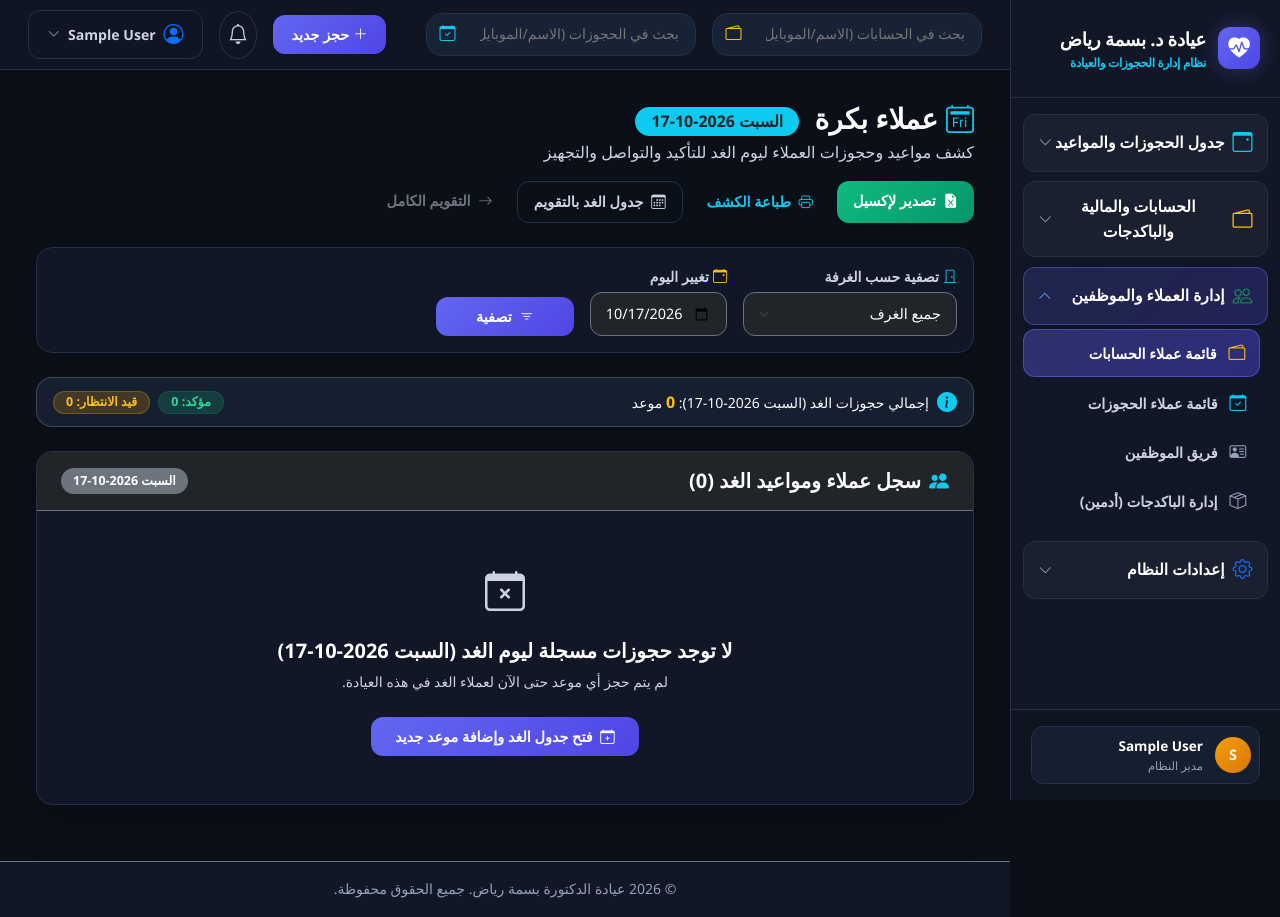
After one commit to ahmed25102004/verde-clinic-app, a Flask app: page /customers_tomorrow in a window 1280 px wide. The commit adds this page. Run offline with Flask 3, Linux system fonts and the light colour scheme; the visitor is signed in with stand-in values (Sample User, id 1); data comes from the database, SQL or seed files in the repository; data that the repository does not hold is empty.

Commit message:
Restore 'عملاء بكرة' tab and page with room filter, WhatsApp/SMS templates, and Excel export

```diff
--- a/app.py
+++ b/app.py
@@ -234,6 +234,13 @@ if 'backup.backup_upload' in app.view_functions:
     app.add_url_rule('/backups/upload', 'backup_upload', view_func=app.view_functions['backup.backup_upload'], methods=['POST'])
 if 'whatsapp.read_all_notifications' in app.view_functions:
     app.add_url_rule('/notifications/read_all', 'read_all_notifications', view_func=app.view_functions['whatsapp.read_all_notifications'])
+if 'reservations.customers_tomorrow' in app.view_functions:
+    app.add_url_rule('/customers_tomorrow', 'customers_tomorrow', view_func=app.view_functions['reservations.customers_tomorrow'])
+    app.add_url_rule('/customers/tomorrow', 'customers_tomorrow_alias', view_func=app.view_functions['reservations.customers_tomorrow'])
+if 'reservations.booking_whatsapp' in app.view_functions:
+    app.add_url_rule('/booking/whatsapp/<int:id>', 'booking_whatsapp', view_func=app.view_functions['reservations.booking_whatsapp'])
+if 'reservations.booking_sms' in app.view_functions:
+    app.add_url_rule('/booking/sms/<int:id>', 'booking_sms', view_func=app.view_functions['reservations.booking_sms'])
 
 
 @app.route("/")
--- a/controllers/reservations_controller.py
+++ b/controllers/reservations_controller.py
@@ -454,7 +454,7 @@ def update_status(b_id):
     day_str = row["day"] if row else date.today().isoformat()
     conn.close()
     flash("تم تحديث حالة الحجز بنجاح", "success")
-    next_url = request.form.get("next") or (request.referrer if request.referrer and 'search' in request.referrer else None)
+    next_url = request.form.get("next") or (request.referrer if request.referrer and ('search' in request.referrer or 'tomorrow' in request.referrer or 'customers' in request.referrer) else None)
     if next_url:
         return redirect(next_url)
     return redirect(url_for("reservations.day_view", day_str=day_str))
@@ -472,7 +472,7 @@ def delete_booking(b_id):
     conn.commit()
     conn.close()
     flash("تم حذف الحجز بنجاح", "success")
-    next_url = request.form.get("next") or (request.referrer if request.referrer and 'search' in request.referrer else None)
+    next_url = request.form.get("next") or (request.referrer if request.referrer and ('search' in request.referrer or 'tomorrow' in request.referrer or 'customers' in request.referrer) else None)
     if next_url:
         return redirect(next_url)
     return redirect(url_for("reservations.day_view", day_str=day_str))
@@ -984,7 +984,139 @@ def reservations_customers():
                    ORDER BY latest_id DESC
                    LIMIT 10"""
         cur.execute(query)
-
     rows = cur.fetchall()
     conn.close()
     return render_template("reservations_customers.html", rows=rows, q=q, total_count=total_count)
+
+# -------------------------------------------------------------
+# عملاء بكرة (Tomorrow's Bookings) & Message Helpers
+# -------------------------------------------------------------
+@reservations_bp.route("/customers_tomorrow")
+@reservations_bp.route("/customers/tomorrow")
+@reservations_bp.route("/reservations/customers/tomorrow")
+@reservations_bp.route("/reservations/tomorrow")
+@login_required
+def customers_tomorrow():
+    tomorrow = request.args.get("day") or (date.today() + timedelta(days=1)).isoformat()
+    try:
+        dt = datetime.strptime(tomorrow, "%Y-%m-%d").date()
+    except Exception:
+        dt = date.today() + timedelta(days=1)
+        tomorrow = dt.isoformat()
+
+    arabic_days = ["الاثنين", "الثلاثاء", "الأربعاء", "الخميس", "الجمعة", "السبت", "الأحد"]
+    day_name = arabic_days[dt.weekday()]
+
+    room_id = request.args.get("room_id", type=int)
+
+    conn = get_conn()
+    cur = conn.cursor()
+
+    cur.execute("SELECT id, name FROM rooms ORDER BY name")
+    rooms = cur.fetchall()
+
+    query = """SELECT b.id,
+                      b.customer_name,
+                      COALESCE(b.phone,'') AS phone,
+                      COALESCE(b.area,'') AS area,
+                      b.start_time,
+                      b.end_time,
+                      COALESCE(b.notes,'') AS notes,
+                      b.day,
+                      b.status,
+                      st.name AS st_name,
+                      COALESCE(dc.name,'') AS doctor_name,
+                      COALESCE(r.name,'') AS room_name
+               FROM calendar_bookings b
+               JOIN session_types st ON st.id=b.session_type_id
+               LEFT JOIN doctors dc ON dc.id=b.doctor_id
+               LEFT JOIN rooms r ON r.id=b.room_id
+               WHERE b.day=?"""
+    params = [tomorrow]
+
+    if room_id:
+        query += " AND b.room_id=?"
+        params.append(room_id)
+
+    query += " ORDER BY b.start_time"
+
+    cur.execute(query, tuple(params))
+    rows = cur.fetchall()
+    conn.close()
+
+    return render_template(
+        "reservations_tomorrow.html",
+        customers=rows,
+        tomorrow=tomorrow,
+        day_name=day_name,
+        rooms=rooms,
+        room_id=room_id
+    )
+
+
+@reservations_bp.route("/booking/whatsapp/<int:id>")
+@reservations_bp.route("/reservations/booking/whatsapp/<int:id>")
+@login_required
+def booking_whatsapp(id):
+    from urllib.parse import quote
+    conn = get_conn()
+    cur = conn.cursor()
+    cur.execute("""SELECT b.customer_name, b.phone, b.day, b.start_time, b.end_time, st.name AS st_name
+                   FROM calendar_bookings b
+                   JOIN session_types st ON st.id = b.session_type_id
+                   WHERE b.id = ?""", (id,))
+    b = cur.fetchone()
+    conn.close()
+    if not b or not b["phone"]:
+        flash("لا يوجد رقم هاتف مسجل لهذا الحجز", "warning")
+        return redirect(request.referrer or url_for("reservations.customers_tomorrow"))
+
+    tpl = (request.args.get("tpl") or "confirm").strip().lower()
+    st_name = b["st_name"] or "جلسة"
+    c_name = b["customer_name"] or ""
+
+    if tpl == "reminder":
+        msg = f"تذكير بموعدك: {st_name} يوم {b['day']} الساعة {b['start_time']}. نرجو الحضور قبل 10 دقائق."
+    elif tpl == "prep":
+        msg = f"تعليمات قبل الجلسة: يرجى الحضور في الموعد المحدد {b['day']} {b['start_time']}، بدون عطر أو كريمات على المنطقة المعالجة، وشرب الماء جيداً."
+    else:
+        msg = f"تأكيد حجز: {st_name} يوم {b['day']} من {b['start_time']} إلى {b['end_time']}. الاسم: {c_name}."
+
+    phone = "".join(ch for ch in str(b["phone"]) if ch.isdigit() or ch == "+").replace("+", "")
+    if phone.startswith("01") and len(phone) == 11:
+        phone = "2" + phone
+    elif phone.startswith("1") and len(phone) == 10:
+        phone = "20" + phone
+
+    return redirect(f"https://wa.me/{phone}?text={quote(msg)}")
+
+
+@reservations_bp.route("/booking/sms/<int:id>")
+@reservations_bp.route("/reservations/booking/sms/<int:id>")
+@login_required
+def booking_sms(id):
+    from urllib.parse import quote
+    conn = get_conn()
+    cur = conn.cursor()
+    cur.execute("""SELECT b.customer_name, b.phone, b.day, b.start_time, b.end_time, st.name AS st_name
+                   FROM calendar_bookings b
+                   JOIN session_types st ON st.id = b.session_type_id
+                   WHERE b.id = ?""", (id,))
+    b = cur.fetchone()
+    conn.close()
+    if not b or not b["phone"]:
+        flash("لا يوجد رقم هاتف مسجل لهذا الحجز", "warning")
+        return redirect(request.referrer or url_for("reservations.customers_tomorrow"))
+
+    tpl = (request.args.get("tpl") or "confirm").strip().lower()
+    st_name = b["st_name"] or "جلسة"
+
+    if tpl == "reminder":
+        msg = f"تذكير بموعدك: {st_name} يوم {b['day']} الساعة {b['start_time']}. نرجو الحضور قبل 10 دقائق."
+    elif tpl == "prep":
+        msg = f"تعليمات قبل الجلسة: يرجى الحضور في الموعد المحدد {b['day']} {b['start_time']}، بدون عطر أو كريمات على المنطقة المعالجة."
+    else:
+        msg = f"تأكيد حجز: {st_name} يوم {b['day']} من {b['start_time']} إلى {b['end_time']}."
+
+    phone = "".join(ch for ch in str(b["phone"]) if ch.isdigit() or ch == "+").replace("+", "")
+    return redirect(f"sms:{phone}?body={quote(msg)}")
--- /dev/null
+++ b/templates/customers_tomorrow.html
@@ -0,0 +1 @@
+{% extends 'reservations_tomorrow.html' %}
--- a/templates/layout.html
+++ b/templates/layout.html
@@ -47,6 +47,10 @@
                   <a href="{{ url_for('reservations.search') }}" class="sidebar-link {% if '/reservations/search' in request.path %}active{% endif %}">
                     <i class="bi bi-search"></i>
                     <span>البحث في الحجوزات</span>
+                  </a>
+                  <a href="{{ url_for('reservations.customers_tomorrow') }}" class="sidebar-link {% if '/tomorrow' in request.path or '/customers_tomorrow' in request.path %}active{% endif %}">
+                    <i class="bi bi-calendar2-day text-info"></i>
+                    <span>عملاء بكرة</span>
                   </a>
                   <a href="{{ url_for('reservations.doctors') }}" class="sidebar-link {% if '/reservations/doctors' in request.path %}active{% endif %}">
                     <i class="bi bi-person-badge"></i>
--- /dev/null
+++ b/templates/reservations_tomorrow.html
@@ -0,0 +1,315 @@
+{% extends 'layout.html' %}
+{% block content %}
+<div class="container-fluid py-2">
+  <!-- Top Navigation & Action Bar -->
+  <div class="d-flex flex-wrap justify-content-between align-items-center mb-4 gap-3 no-print">
+    <div>
+      <h3 class="fw-bold text-white mb-1">
+        <i class="bi bi-calendar2-day text-info me-2"></i>عملاء بكرة
+        <span class="badge bg-info text-dark fs-6 ms-2 px-3 py-1.5 align-middle shadow-sm">
+          {{ day_name }} {{ tomorrow }}
+        </span>
+      </h3>
+      <p class="text-secondary fs-6 mb-0">كشف مواعيد وحجوزات العملاء ليوم الغد للتأكيد والتواصل والتجهيز</p>
+    </div>
+    <div class="d-flex flex-wrap gap-2">
+      <a href="{{ url_for('reservations.export_day', day=tomorrow) }}" class="btn btn-success px-3 fw-bold shadow-sm" title="تصدير حجوزات الغد إلى إكسيل">
+        <i class="bi bi-file-earmark-excel-fill me-1"></i> تصدير لإكسيل
+      </a>
+      <button onclick="window.print()" class="btn btn-outline-info px-3 fw-semibold shadow-sm" title="طباعة كشف الغد">
+        <i class="bi bi-printer me-1"></i> طباعة الكشف
+      </button>
+      <a href="{{ url_for('reservations.day_view', day_str=tomorrow) }}" class="btn btn-outline-light px-3" title="الانتقال إلى جدول مواعيد الغد في التقويم">
+        <i class="bi bi-calendar3 me-1"></i> جدول الغد بالتقويم
+      </a>
+      <a href="{{ url_for('reservations.calendar') }}" class="btn btn-outline-secondary px-3">
+        <i class="bi bi-arrow-right me-1"></i> التقويم الكامل
+      </a>
+    </div>
+  </div>
+
+  <!-- Filter by Room & Date Card -->
+  <div class="card border-0 shadow-sm rounded-4 p-3 mb-4 no-print" style="background-color: var(--bg-sidebar); border: 1px solid var(--border-color) !important;">
+    <form method="get" action="{{ url_for('reservations.customers_tomorrow') }}" class="row g-3 align-items-end">
+      <div class="col-md-4 col-lg-3">
+        <label class="form-label text-secondary fw-semibold small mb-1">
+          <i class="bi bi-door-closed text-info me-1"></i>تصفية حسب الغرفة
+        </label>
+        <select name="room_id" class="form-select bg-dark text-white border-secondary">
+          <option value="">جميع الغرف</option>
+          {% for r in rooms %}
+          <option value="{{ r.id }}" {{ 'selected' if room_id == r.id else '' }}>{{ r.name }}</option>
+          {% endfor %}
+        </select>
+      </div>
+
+      <div class="col-md-3 col-lg-2">
+        <label class="form-label text-secondary fw-semibold small mb-1">
+          <i class="bi bi-calendar-event text-warning me-1"></i>تغيير اليوم
+        </label>
+        <input type="date" name="day" class="form-control bg-dark text-white border-secondary" value="{{ tomorrow }}" />
+      </div>
+
+      <div class="col-md-2 col-lg-2">
+        <button type="submit" class="btn btn-primary w-100 fw-bold shadow-sm">
+          <i class="bi bi-filter me-1"></i> تصفية
+        </button>
+      </div>
+
+      {% if room_id or tomorrow != (date_today_tomorrow or tomorrow) %}
+      <div class="col-md-2 col-lg-2">
+        <a href="{{ url_for('reservations.customers_tomorrow') }}" class="btn btn-outline-secondary w-100">
+          <i class="bi bi-x-circle me-1"></i> إلغاء الفلتر
+        </a>
+      </div>
+      {% endif %}
+    </form>
+  </div>
+
+  <!-- Statistics Summary Banner -->
+  <div class="alert alert-dark border border-secondary border-opacity-50 rounded-4 d-flex flex-wrap align-items-center justify-content-between mb-4 py-2 px-3 gap-2">
+    <div class="d-flex align-items-center gap-2 small">
+      <i class="bi bi-info-circle-fill text-info fs-5"></i>
+      <span>
+        إجمالي حجوزات الغد ({{ day_name }} {{ tomorrow }}):
+        <strong class="text-warning fs-6">{{ customers|length }}</strong> موعد
+      </span>
+      {% if room_id %}
+      <span class="badge bg-secondary ms-2">مفلترة لغرفة محددة</span>
+      {% endif %}
+    </div>
+
+    <div class="d-flex align-items-center gap-2 small">
+      {% set confirmed_cnt = customers | selectattr('status', 'equalto', 'confirmed') | list | length %}
+      {% set canceled_cnt = customers | selectattr('status', 'in', ['canceled', 'cancelled']) | list | length %}
+      {% set pending_cnt = (customers|length) - confirmed_cnt - canceled_cnt %}
+      <span class="badge bg-success bg-opacity-25 text-success border border-success border-opacity-25 px-2.5 py-1">مؤكد: {{ confirmed_cnt }}</span>
+      <span class="badge bg-warning bg-opacity-25 text-warning border border-warning border-opacity-25 px-2.5 py-1">قيد الانتظار: {{ pending_cnt }}</span>
+      {% if canceled_cnt > 0 %}
+      <span class="badge bg-danger bg-opacity-25 text-danger border border-danger border-opacity-25 px-2.5 py-1">ملغي: {{ canceled_cnt }}</span>
+      {% endif %}
+    </div>
+  </div>
+
+  <!-- Customers Tomorrow Table Card -->
+  <div class="card border-0 shadow-lg rounded-4 overflow-hidden mb-4" style="background-color: var(--bg-sidebar); border: 1px solid var(--border-color) !important;">
+    <div class="card-header bg-dark text-white py-3 px-4 border-bottom border-secondary d-flex justify-content-between align-items-center">
+      <h5 class="fw-bold mb-0">
+        <i class="bi bi-people-fill text-info me-2"></i>سجل عملاء ومواعيد الغد ({{ customers|length }})
+      </h5>
+      <span class="badge bg-secondary">{{ day_name }} {{ tomorrow }}</span>
+    </div>
+
+    <div class="card-body p-0">
+      {% if customers|length == 0 %}
+      <div class="text-center py-5 text-muted">
+        <i class="bi bi-calendar-x fs-1 d-block mb-3 text-secondary"></i>
+        <h5 class="text-white fw-bold mb-2">لا توجد حجوزات مسجلة ليوم الغد ({{ day_name }} {{ tomorrow }})</h5>
+        <p class="text-secondary small mb-4">لم يتم حجز أي موعد حتى الآن لعملاء الغد في هذه العيادة.</p>
+        <a href="{{ url_for('reservations.day_view', day_str=tomorrow) }}" class="btn btn-primary px-4 fw-bold shadow-sm">
+          <i class="bi bi-calendar-plus me-1"></i> فتح جدول الغد وإضافة موعد جديد
+        </a>
+      </div>
+      {% else %}
+      <div class="table-responsive">
+        <table class="table table-dark table-hover align-middle mb-0 text-center">
+          <thead class="table-secondary text-dark">
+            <tr>
+              <th class="py-3">#</th>
+              <th class="py-3 text-start ps-4">اسم العميل</th>
+              <th class="py-3">رقم الهاتف</th>
+              <th class="py-3">نوع الجلسة</th>
+              <th class="py-3">الغرفة</th>
+              <th class="py-3">الدكتور / الأخصائي</th>
+              <th class="py-3">التوقيت</th>
+              <th class="py-3">الحالة</th>
+              <th class="py-3">الملاحظات</th>
+              <th class="py-3 no-print">التواصل والإجراءات</th>
+            </tr>
+          </thead>
+          <tbody>
+            {% for r in customers %}
+            <tr>
+              <td class="fw-bold text-muted">{{ loop.index }}</td>
+              <td class="fw-bold text-white text-start ps-4 fs-6">
+                <i class="bi bi-person-circle text-info me-1"></i> {{ r.customer_name }}
+              </td>
+              <td class="text-info fw-semibold">{{ r.phone or '—' }}</td>
+              <td>
+                <span class="badge bg-secondary-subtle text-secondary border border-secondary-subtle px-2 py-1">
+                  {{ r.st_name }}
+                </span>
+              </td>
+              <td>
+                {% if r.room_name %}
+                <span class="badge bg-dark border border-secondary text-light px-2 py-1">
+                  <i class="bi bi-door-closed me-1"></i>{{ r.room_name }}
+                </span>
+                {% else %}
+                <span class="text-muted">—</span>
+                {% endif %}
+              </td>
+              <td>
+                {% if r.doctor_name %}
+                <span class="text-light fw-semibold">
+                  <i class="bi bi-person-badge text-warning me-1"></i>{{ r.doctor_name }}
+                </span>
+                {% else %}
+                <span class="text-muted">—</span>
+                {% endif %}
+              </td>
+              <td class="fw-bold text-info">
+                {{ r.start_time }} - {{ r.end_time }}
+              </td>
+              <td>
+                {% if r.status == 'confirmed' %}
+                <span class="badge bg-success bg-opacity-25 text-success border border-success border-opacity-25 px-2 py-1">مؤكد</span>
+                {% elif r.status in ['cancelled', 'canceled'] %}
+                <span class="badge bg-danger bg-opacity-25 text-danger border border-danger border-opacity-25 px-2 py-1">ملغي</span>
+                {% else %}
+                <span class="badge bg-warning bg-opacity-25 text-warning border border-warning border-opacity-25 px-2 py-1">قيد الانتظار</span>
+                {% endif %}
+              </td>
+              <td class="small text-muted text-truncate" style="max-width: 160px;" title="{{ r.notes or '' }}">
+                {{ r.notes or '—' }}
+              </td>
+              <td class="no-print">
+                <div class="d-flex justify-content-center align-items-center gap-1">
+                  <!-- Quick Status Controls -->
+                  {% if r.status != 'confirmed' %}
+                  <form method="post" action="{{ url_for('reservations.update_status', b_id=r.id) }}" class="d-inline">
+                    <input type="hidden" name="status" value="confirmed" />
+                    <input type="hidden" name="next" value="{{ request.full_path }}" />
+                    <button type="submit" class="btn btn-sm btn-outline-success p-1 px-2" title="تأكيد الحجز فوراً">
+                      <i class="bi bi-check-lg"></i>
+                    </button>
+                  </form>
+                  {% endif %}
+                  {% if r.status not in ['cancelled', 'canceled'] %}
+                  <form method="post" action="{{ url_for('reservations.update_status', b_id=r.id) }}" class="d-inline">
+                    <input type="hidden" name="status" value="canceled" />
+                    <input type="hidden" name="next" value="{{ request.full_path }}" />
+                    <button type="submit" class="btn btn-sm btn-outline-warning p-1 px-2" title="إلغاء الموعد">
+                      <i class="bi bi-x-circle"></i>
+                    </button>
+                  </form>
+                  {% endif %}
+
+                  <!-- WhatsApp & SMS Communication -->
+                  {% if r.phone %}
+                  <a
+                    class="btn btn-sm btn-outline-success p-1 px-2"
+                    href="{{ url_for('reservations.booking_whatsapp', id=r.id) }}"
+                    target="_blank"
+                    title="واتساب مباشر"
+                  >
+                    <i class="bi bi-whatsapp"></i>
+                  </a>
+                  <a
+                    class="btn btn-sm btn-outline-primary p-1 px-2"
+                    href="{{ url_for('reservations.booking_sms', id=r.id) }}"
+                    title="رسالة SMS"
+                  >
+                    <i class="bi bi-chat-dots"></i>
+                  </a>
+
+                  <!-- Templates Dropdown -->
+                  <div class="btn-group">
+                    <button
+                      type="button"
+                      class="btn btn-sm btn-outline-secondary dropdown-toggle p-1 px-2"
+                      data-bs-toggle="dropdown"
+                      aria-expanded="false"
+                      title="قوالب الرسائل الجاهزة"
+                    >
+                      <i class="bi bi-three-dots"></i>
+                    </button>
+                    <ul class="dropdown-menu dropdown-menu-dark dropdown-menu-end text-end shadow-lg">
+                      <li>
+                        <a
+                          class="dropdown-item small text-success"
+                          href="{{ url_for('reservations.booking_whatsapp', id=r.id) }}?tpl=confirm"
+                          target="_blank"
+                        >
+                          <i class="bi bi-whatsapp me-1"></i> واتساب: تأكيد الموعد
+                        </a>
+                      </li>
+                      <li>
+                        <a
+                          class="dropdown-item small text-info"
+                          href="{{ url_for('reservations.booking_whatsapp', id=r.id) }}?tpl=reminder"
+                          target="_blank"
+                        >
+                          <i class="bi bi-whatsapp me-1"></i> واتساب: تذكير بالموعد
+                        </a>
+                      </li>
+                      <li>
+                        <a
+                          class="dropdown-item small text-warning"
+                          href="{{ url_for('reservations.booking_whatsapp', id=r.id) }}?tpl=prep"
+                          target="_blank"
+                        >
+                          <i class="bi bi-whatsapp me-1"></i> واتساب: تعليمات قبل الجلسة
+                        </a>
+                      </li>
+                      <li><hr class="dropdown-divider border-secondary" /></li>
+                      <li>
+                        <a
+                          class="dropdown-item small"
+                          href="{{ url_for('reservations.booking_sms', id=r.id) }}?tpl=confirm"
+                        >
+                          <i class="bi bi-chat-dots me-1"></i> رسالة: تأكيد
+                        </a>
+                      </li>
+                      <li>
+                        <a
+                          class="dropdown-item small"
+                          href="{{ url_for('reservations.booking_sms', id=r.id) }}?tpl=reminder"
+                        >
+                          <i class="bi bi-chat-dots me-1"></i> رسالة: تذكير
+                        </a>
+                      </li>
+                      <li>
+                        <a
+                          class="dropdown-item small"
+                          href="{{ url_for('reservations.booking_sms', id=r.id) }}?tpl=prep"
+                        >
+                          <i class="bi bi-chat-dots me-1"></i> رسالة: تعليمات
+                        </a>
+                      </li>
+                    </ul>
+                  </div>
+                  {% else %}
+                  <button class="btn btn-sm btn-outline-secondary p-1 px-2" disabled title="لا يوجد رقم هاتف">
+                    <i class="bi bi-whatsapp"></i>
+                  </button>
+                  <button class="btn btn-sm btn-outline-secondary p-1 px-2" disabled title="لا يوجد رقم هاتف">
+                    <i class="bi bi-chat-dots"></i>
+                  </button>
+                  {% endif %}
+
+                  <!-- Open Day in Calendar -->
+                  <a href="{{ url_for('reservations.day_view', day_str=r.day) }}" class="btn btn-sm btn-outline-light p-1 px-2" title="عرض في جدول اليوم">
+                    <i class="bi bi-arrow-up-right-square"></i>
+                  </a>
+
+                  <!-- Delete Booking (Admin / Manager or Staff) -->
+                  <form method="post" action="{{ url_for('reservations.delete_booking', b_id=r.id) }}" class="d-inline" onsubmit="return confirm('هل أنت متأكد من حذف هذا الموعد نهائياً؟');">
+                    <input type="hidden" name="next" value="{{ request.full_path }}" />
+                    <button type="submit" class="btn btn-sm btn-outline-danger p-1 px-2" title="حذف الموعد">
+                      <i class="bi bi-trash"></i>
+                    </button>
+                  </form>
+                </div>
+              </td>
+            </tr>
+            {% endfor %}
+          </tbody>
+        </table>
+      </div>
+      {% endif %}
+    </div>
+  </div>
+
+</div>
+{% endblock %}
```
